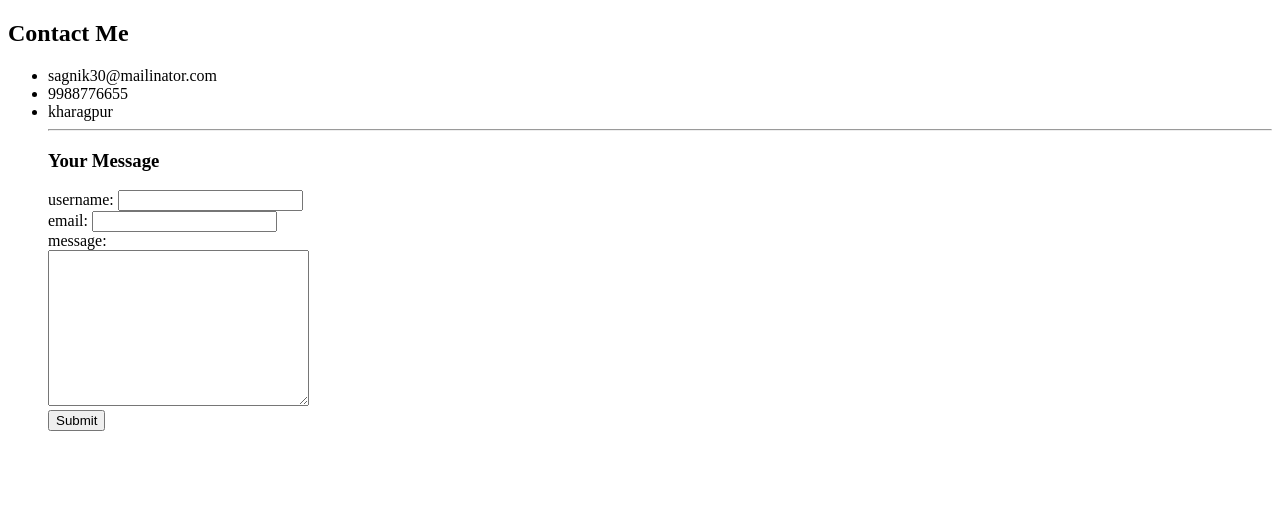
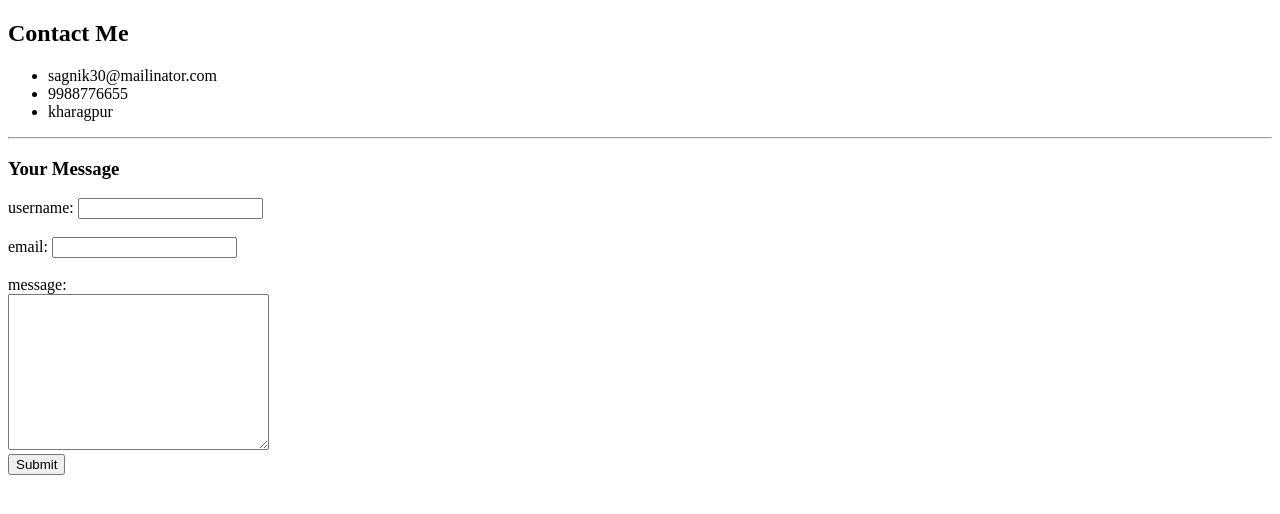
Before and after one commit to RockeR26/cv, a plain HTML site: page contact.html in a window 1280 px wide. Drawn offline with Linux system fonts and the light colour scheme.

Commit message:
Update contact.html

```diff
--- a/contact.html
+++ b/contact.html
@@ -11,13 +11,14 @@
     <li>sagnik30@mailinator.com</li>
     <li>9988776655</li>
     <li>kharagpur</li>
+</ul>
     <hr>
     <h3>Your Message</h3>
     <form action="mailto:sagnik30@mailinator" method="post">
         <label >username:</label>
-        <input type="text" name="name" value=""> <br>
+        <input type="text" name="name" value=""> <br><br>
         <label for="">email:  </label>
-        <input type="email" name="email" value=""><br>
+        <input type="email" name="email" value=""><br><br>
         <label for="">message:</label><br>
         <textarea name="message"  cols="30" rows="10"></textarea> <br>
         <input type="submit">
```
